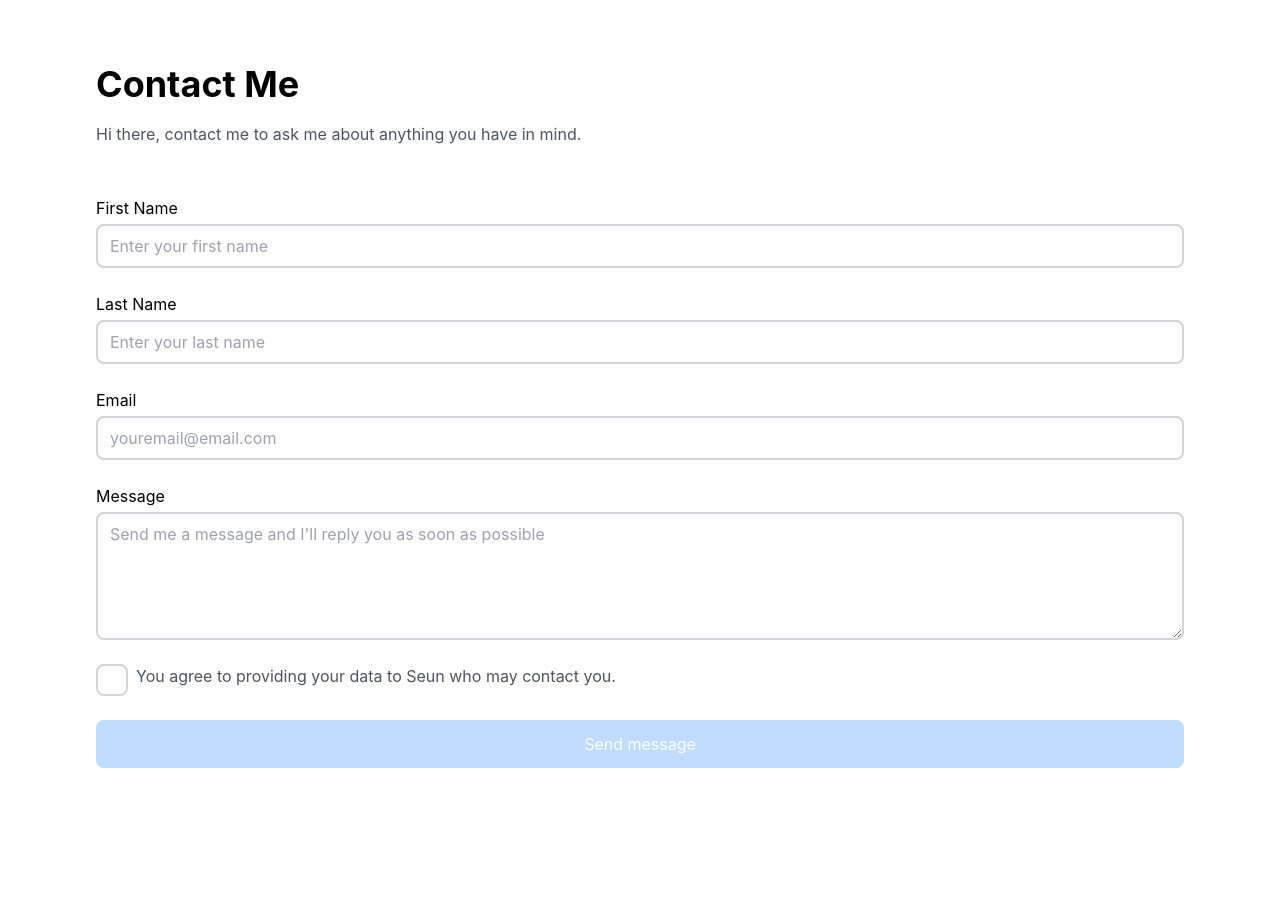
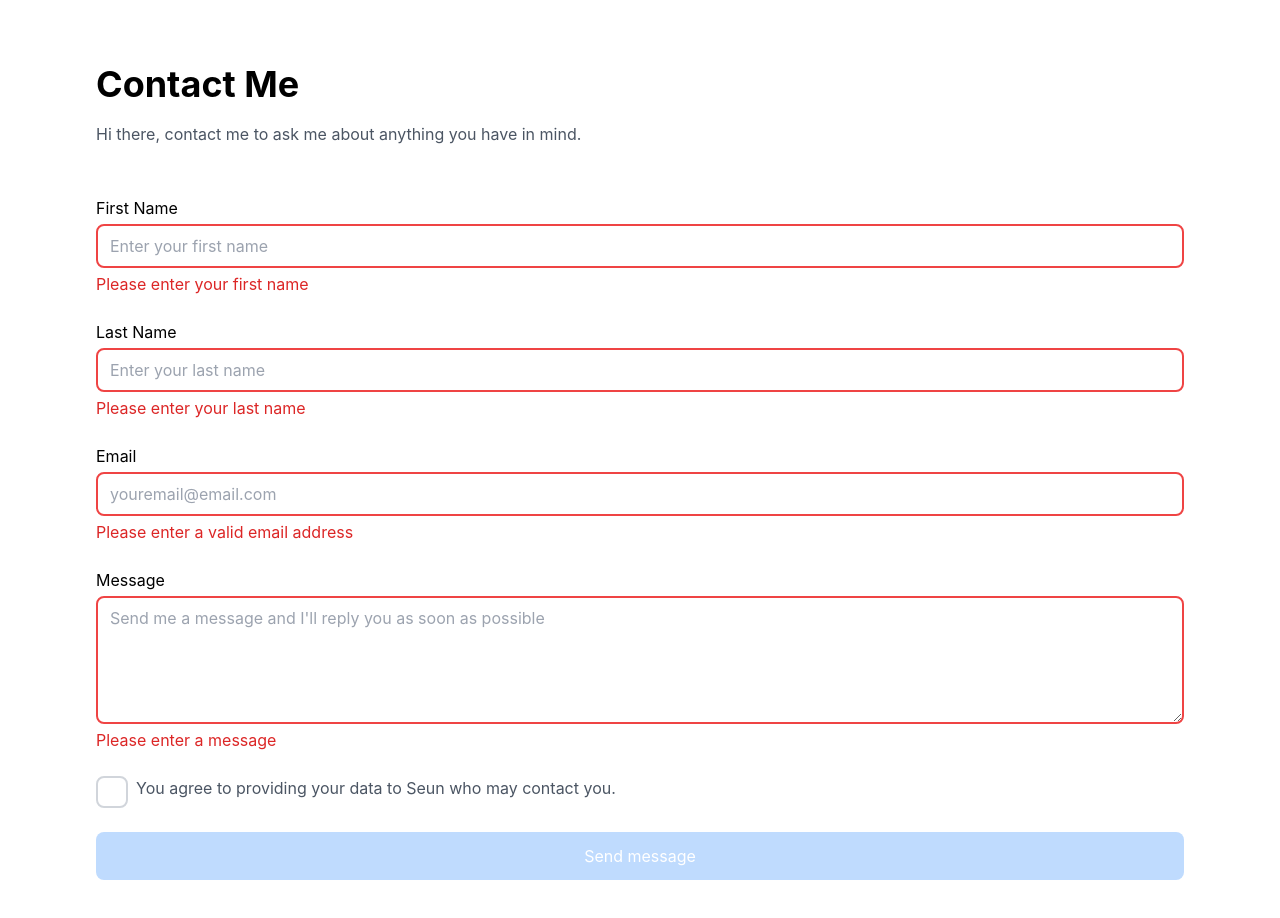
Before and after one commit to olafisoyevince/linktree-task, a React (Create React App) app: page / in a window 1280 px wide. Shown: the top 918 px of the page. Before the commit the page ends 832 px from the top, so only its background shows below. Built offline with nearby package versions, Linux system fonts and the light colour scheme.

Commit message:
fix: bug fixes

```diff
--- a/src/components/ContactMe/index.jsx
+++ b/src/components/ContactMe/index.jsx
@@ -12,7 +12,11 @@ const ContactMe = () => {
   };
 
   const handleClick = (e) => {
-    e.preventDefault();
+    // e.preventDefault();
+  };
+
+  const handleSubmit = (e) => {
+    alert("Form submitted");
   };
 
   console.log(checked);
@@ -27,12 +31,31 @@ const ContactMe = () => {
           </p>
         </div>
 
-        <form>
-          <Input label="First Name" placeholder="Enter your first name" />
+        <form onSubmit={handleSubmit}>
+          <Input
+            label="First Name"
+            id="first_name"
+            type="text"
+            validate="Please enter your first name"
+            placeholder="Enter your first name"
+          />
 
-          <Input label="Last Name" placeholder="Enter your last name" />
+          <Input
+            label="Last Name"
+            id="last_name"
+            type="text"
+            validate="Please enter your last name"
+            placeholder="Enter your last name"
+          />
 
-          <Input label="Email" placeholder="youremail@email.com" />
+          <Input
+            label="Email"
+            id="email"
+            type="email"
+            validate="Please enter a valid email address"
+            placeholder="youremail@email.com"
+            required="required"
+          />
 
           <TextArea
             label="Message"
--- a/src/components/InputBox/index.jsx
+++ b/src/components/InputBox/index.jsx
@@ -1,13 +1,15 @@
-const Input = ({ label, placeholder }) => {
+const Input = ({ label, placeholder, type, validate, id, required }) => {
   return (
     <div className=" flex flex-col mb-6 gap-1">
       <label className="">{label}</label>
       <input
-        type="text"
+        type={type}
         placeholder={placeholder}
-        id="first_name"
-        className=" h-11 py-2 px-3 border-solid border-2 border-gray-300 rounded-lg focus:border-blue-300 focus:outline-none "
+        required
+        id={id}
+        className=" h-11 py-2 px-3 border-solid border-2 border-gray-300 rounded-lg focus:border-blue-300 focus:outline-none invalid:border-red-500 invalid:text-red-600 focus:invalid:border-red-500 focus:invalid:ring-red-300 peer "
       />
+      <p className=" hidden peer-invalid:block text-red-600">{validate}</p>
     </div>
   );
 };
--- a/src/components/TextArea/index.jsx
+++ b/src/components/TextArea/index.jsx
@@ -5,9 +5,13 @@ const TextArea = ({ label, placeholder }) => {
       <textarea
         type="text"
         placeholder={placeholder}
+        required
         id="message"
-        className=" h-32 py-2 px-3 border-2 border-gray-300 rounded-lg focus:border-blue-300 focus:outline-none"
+        className=" h-32 py-2 px-3 border-2 border-gray-300 rounded-lg focus:border-blue-300 focus:outline-none  invalid:border-red-500 invalid:text-red-600 focus:invalid:border-red-500 focus:invalid:ring-red-300 peer "
       />
+      <p className=" hidden peer-invalid:block text-red-600">
+        Please enter a message
+      </p>
     </div>
   );
 };
```
